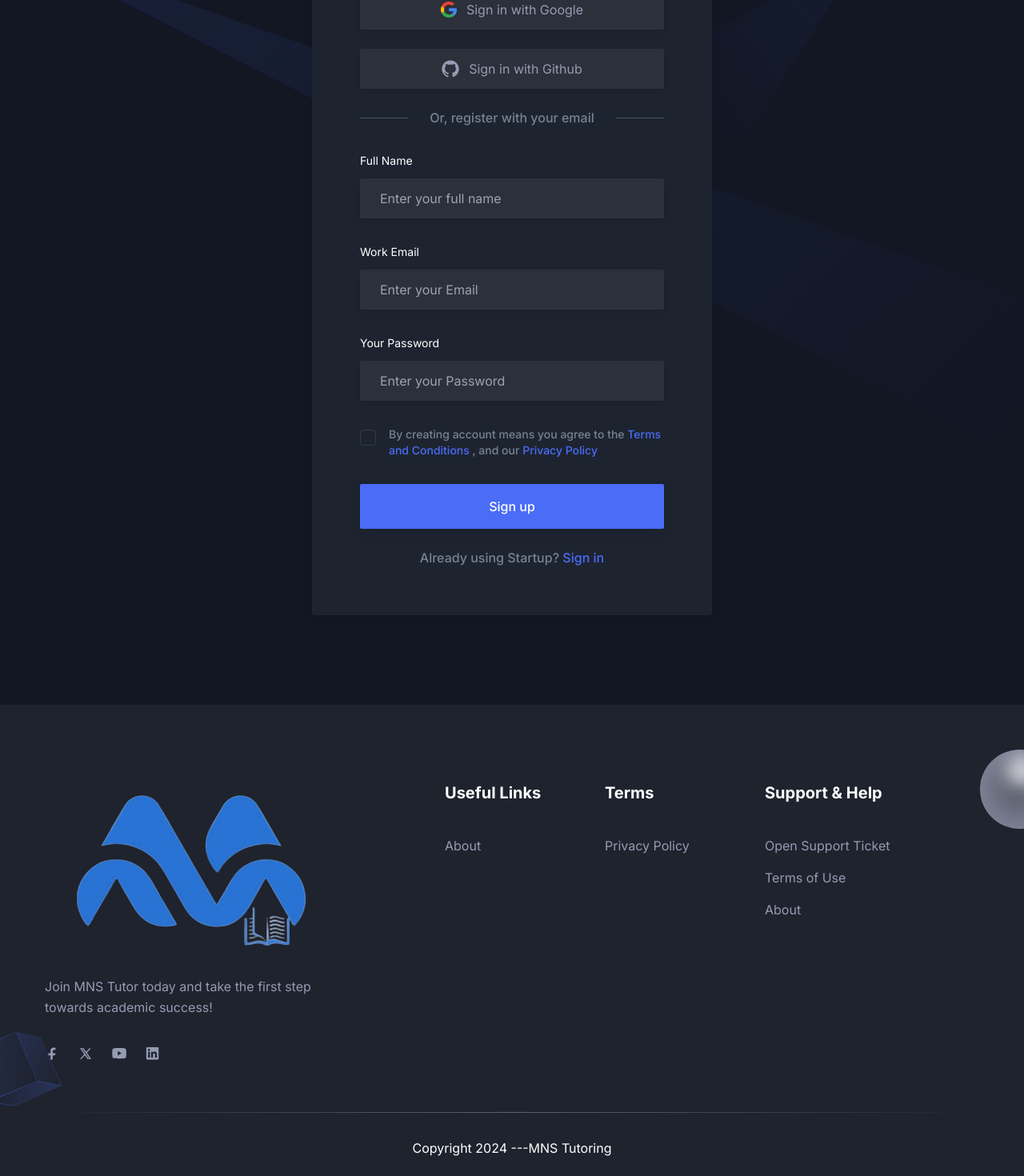
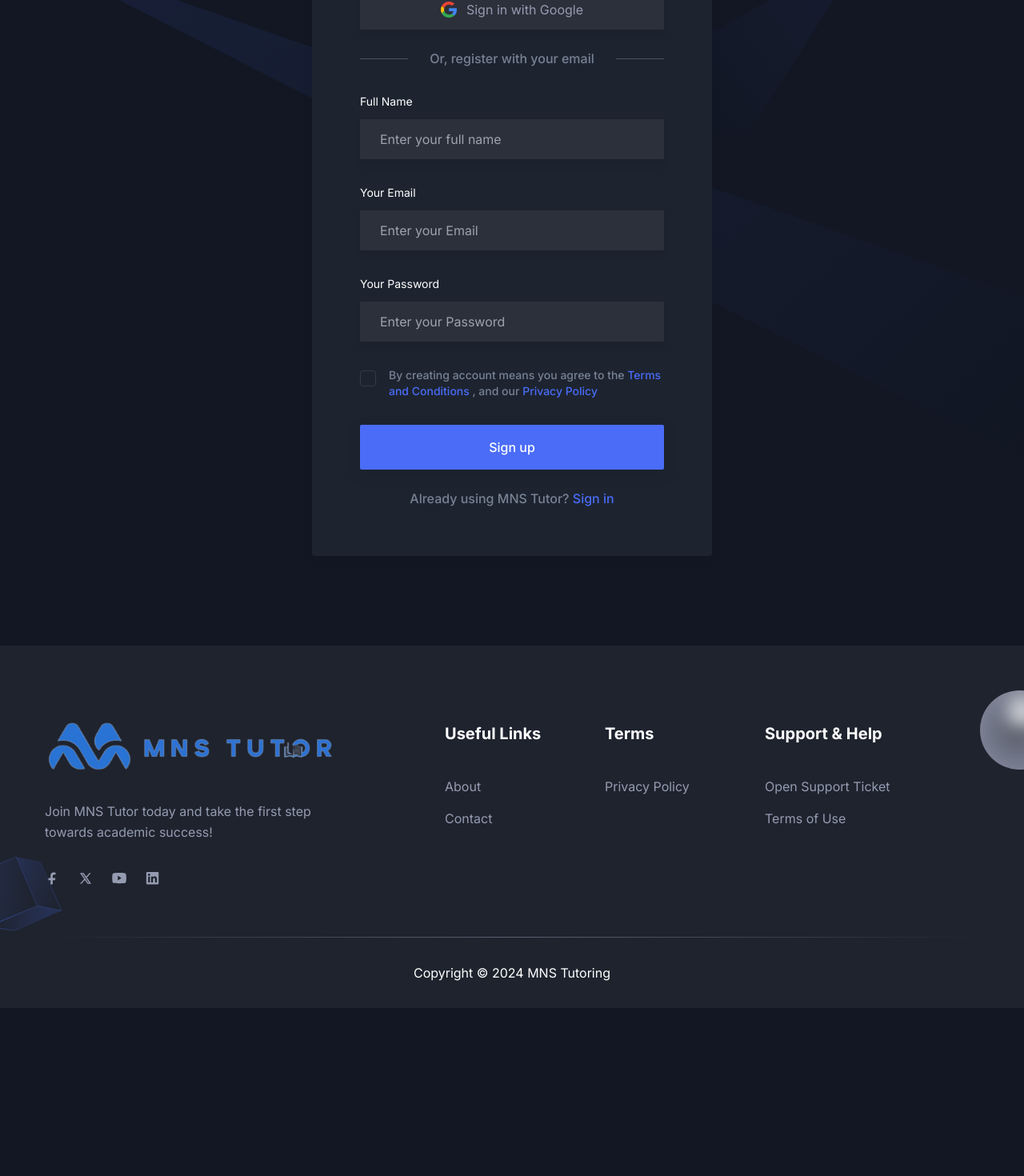
Before and after one commit to sintayehu156/mnstutor, a Next.js app: page /signup in a window 1280 px wide. Shown: the part 369-1839 px from the top of the page at 80% size. After the commit the page ends 1629 px from the top, so only its background shows below. Built offline with nearby package versions, Linux system fonts and the light colour scheme.

Commit message:
copyright

```diff
--- a/src/app/page.tsx
+++ b/src/app/page.tsx
@@ -1,13 +1,9 @@
 import AboutSectionOne from "@/components/About/AboutSectionOne";
 import AboutSectionTwo from "@/components/About/AboutSectionTwo";
-import Blog from "@/components/Blog";
-import Brands from "@/components/Brands";
 import ScrollUp from "@/components/Common/ScrollUp";
 import Contact from "@/components/Contact";
 import Features from "@/components/Features";
 import Hero from "@/components/Hero";
-import Pricing from "@/components/Pricing";
-import Testimonials from "@/components/Testimonials";
 import Video from "@/components/Video";
 import { Metadata } from "next";
 
@@ -26,8 +22,6 @@ export default function Home() {
       <Video />
       <AboutSectionOne />
       <AboutSectionTwo />
-      {/* <Pricing /> */}
-      {/* <Blog /> */}
       <Contact />
     </>
   );
--- a/src/app/signin/page.tsx
+++ b/src/app/signin/page.tsx
@@ -3,8 +3,8 @@ import Link from "next/link";
 import { Metadata } from "next";
 
 export const metadata: Metadata = {
-  title: "Sign In Page | Free Next.js Template for Startup and SaaS",
-  description: "This is Sign In Page for Startup Nextjs Template",
+  title: "Sign In Page | MNS Tutoring",
+  description: "This is Sign In Page for MNS Tutoring",
   // other metadata
 };
 
@@ -59,20 +59,6 @@ const SigninPage = () => {
                   Sign in with Google
                 </button>
 
-                <button className="border-stroke dark:text-body-color-dark dark:shadow-two mb-6 flex w-full items-center justify-center rounded-sm border bg-[#f8f8f8] px-6 py-3 text-base text-body-color outline-none transition-all duration-300 hover:border-primary hover:bg-primary/5 hover:text-primary dark:border-transparent dark:bg-[#2C303B] dark:hover:border-primary dark:hover:bg-primary/5 dark:hover:text-primary dark:hover:shadow-none">
-                  <span className="mr-3">
-                    <svg
-                      fill="currentColor"
-                      width="22"
-                      height="22"
-                      viewBox="0 0 64 64"
-                      xmlns="http://www.w3.org/2000/svg"
-                    >
-                      <path d="M32 1.7998C15 1.7998 1 15.5998 1 32.7998C1 46.3998 9.9 57.9998 22.3 62.1998C23.9 62.4998 24.4 61.4998 24.4 60.7998C24.4 60.0998 24.4 58.0998 24.3 55.3998C15.7 57.3998 13.9 51.1998 13.9 51.1998C12.5 47.6998 10.4 46.6998 10.4 46.6998C7.6 44.6998 10.5 44.6998 10.5 44.6998C13.6 44.7998 15.3 47.8998 15.3 47.8998C18 52.6998 22.6 51.2998 24.3 50.3998C24.6 48.3998 25.4 46.9998 26.3 46.1998C19.5 45.4998 12.2 42.7998 12.2 30.9998C12.2 27.5998 13.5 24.8998 15.4 22.7998C15.1 22.0998 14 18.8998 15.7 14.5998C15.7 14.5998 18.4 13.7998 24.3 17.7998C26.8 17.0998 29.4 16.6998 32.1 16.6998C34.8 16.6998 37.5 16.9998 39.9 17.7998C45.8 13.8998 48.4 14.5998 48.4 14.5998C50.1 18.7998 49.1 22.0998 48.7 22.7998C50.7 24.8998 51.9 27.6998 51.9 30.9998C51.9 42.7998 44.6 45.4998 37.8 46.1998C38.9 47.1998 39.9 49.1998 39.9 51.9998C39.9 56.1998 39.8 59.4998 39.8 60.4998C39.8 61.2998 40.4 62.1998 41.9 61.8998C54.1 57.7998 63 46.2998 63 32.5998C62.9 15.5998 49 1.7998 32 1.7998Z" />
-                    </svg>
-                  </span>
-                  Sign in with Github
-                </button>
                 <div className="mb-8 flex items-center justify-center">
                   <span className="hidden h-[1px] w-full max-w-[70px] bg-body-color/50 sm:block"></span>
                   <p className="w-full px-5 text-center text-base font-medium text-body-color">
--- a/src/app/signup/page.tsx
+++ b/src/app/signup/page.tsx
@@ -3,8 +3,8 @@ import Link from "next/link";
 import { Metadata } from "next";
 
 export const metadata: Metadata = {
-  title: "Sign Up Page | Free Next.js Template for Startup and SaaS",
-  description: "This is Sign Up Page for Startup Nextjs Template",
+  title: "Sign Up Page | MNS Tutoring",
+  description: "This is Sign Up Page for MNS Tutoring",
   // other metadata
 };
 
@@ -59,20 +59,6 @@ const SignupPage = () => {
                   Sign in with Google
                 </button>
 
-                <button className="border-stroke dark:text-body-color-dark dark:shadow-two mb-6 flex w-full items-center justify-center rounded-sm border bg-[#f8f8f8] px-6 py-3 text-base text-body-color outline-none transition-all duration-300 hover:border-primary hover:bg-primary/5 hover:text-primary dark:border-transparent dark:bg-[#2C303B] dark:hover:border-primary dark:hover:bg-primary/5 dark:hover:text-primary dark:hover:shadow-none">
-                  <span className="mr-3">
-                    <svg
-                      fill="currentColor"
-                      width="22"
-                      height="22"
-                      viewBox="0 0 64 64"
-                      xmlns="http://www.w3.org/2000/svg"
-                    >
-                      <path d="M32 1.7998C15 1.7998 1 15.5998 1 32.7998C1 46.3998 9.9 57.9998 22.3 62.1998C23.9 62.4998 24.4 61.4998 24.4 60.7998C24.4 60.0998 24.4 58.0998 24.3 55.3998C15.7 57.3998 13.9 51.1998 13.9 51.1998C12.5 47.6998 10.4 46.6998 10.4 46.6998C7.6 44.6998 10.5 44.6998 10.5 44.6998C13.6 44.7998 15.3 47.8998 15.3 47.8998C18 52.6998 22.6 51.2998 24.3 50.3998C24.6 48.3998 25.4 46.9998 26.3 46.1998C19.5 45.4998 12.2 42.7998 12.2 30.9998C12.2 27.5998 13.5 24.8998 15.4 22.7998C15.1 22.0998 14 18.8998 15.7 14.5998C15.7 14.5998 18.4 13.7998 24.3 17.7998C26.8 17.0998 29.4 16.6998 32.1 16.6998C34.8 16.6998 37.5 16.9998 39.9 17.7998C45.8 13.8998 48.4 14.5998 48.4 14.5998C50.1 18.7998 49.1 22.0998 48.7 22.7998C50.7 24.8998 51.9 27.6998 51.9 30.9998C51.9 42.7998 44.6 45.4998 37.8 46.1998C38.9 47.1998 39.9 49.1998 39.9 51.9998C39.9 56.1998 39.8 59.4998 39.8 60.4998C39.8 61.2998 40.4 62.1998 41.9 61.8998C54.1 57.7998 63 46.2998 63 32.5998C62.9 15.5998 49 1.7998 32 1.7998Z" />
-                    </svg>
-                  </span>
-                  Sign in with Github
-                </button>
                 <div className="mb-8 flex items-center justify-center">
                   <span className="hidden h-[1px] w-full max-w-[60px] bg-body-color/50 sm:block"></span>
                   <p className="w-full px-5 text-center text-base font-medium text-body-color">
@@ -102,7 +88,7 @@ const SignupPage = () => {
                       className="mb-3 block text-sm text-dark dark:text-white"
                     >
                       {" "}
-                      Work Email{" "}
+                      Your Email{" "}
                     </label>
                     <input
                       type="email"
@@ -177,7 +163,7 @@ const SignupPage = () => {
                   </div>
                 </form>
                 <p className="text-center text-base font-medium text-body-color">
-                  Already using Startup?{" "}
+                  Already using MNS Tutor?{" "}
                   <Link href="/signin" className="text-primary hover:underline">
                     Sign in
                   </Link>
--- a/src/components/Contact/index.tsx
+++ b/src/components/Contact/index.tsx
@@ -12,7 +12,7 @@ const Contact = () => {
               "
             >
               <h2 className="mb-3 text-2xl font-bold text-black dark:text-white sm:text-3xl lg:text-2xl xl:text-3xl">
-                Need Help? Open a Ticket
+                Need Help? Contact Us
               </h2>
               <p className="mb-12 text-base font-medium text-body-color">
                 Our support team will get back to you ASAP via email.
@@ -67,7 +67,7 @@ const Contact = () => {
                   </div>
                   <div className="w-full px-4">
                     <button className="rounded-sm bg-primary px-9 py-4 text-base font-medium text-white shadow-submit duration-300 hover:bg-primary/90 dark:shadow-submit-dark">
-                      Submit Ticket
+                      Submit
                     </button>
                   </div>
                 </div>
--- a/src/components/Features/index.tsx
+++ b/src/components/Features/index.tsx
@@ -9,7 +9,7 @@ const Features = () => {
         <div className="container">
           <SectionTitle
             title="Our Tutors!"
-            paragraph="Our tutors are not just teachers; they are mentors who are passionate about helping you succeed. They are experts in their respective fields and have a proven track record of academic excellence. With their guidance, you'll gain a deeper understanding of your subjects and the confidence to excel in your studies."
+            paragraph="Our tutors are not just teachers, they are mentors who are passionate about helping you succeed. They are experts in their respective fields and have a proven track record of academic excellence. With their guidance, you'll gain a deeper understanding of your subjects and the confidence to excel in your studies."
             center
           />
 
--- a/src/components/Footer/index.tsx
+++ b/src/components/Footer/index.tsx
@@ -12,7 +12,7 @@ const Footer = () => {
               <div className="mb-12 max-w-[360px] lg:mb-16">
                 <Link href="/" className="mb-8 inline-block">
                   <Image
-                    src="/images/logo/logo.png"
+                    src="/images/logo/logo1.png"
                     alt="logo"
                     className="w-full"
                     width={140}
@@ -116,7 +116,16 @@ const Footer = () => {
                     >
                       About
                     </Link>
-                  </li>
+                    </li>
+                    <li>
+                    <Link
+                      href="/contact"
+                      className="mb-4 inline-block text-base text-body-color duration-300 hover:text-primary dark:text-body-color-dark dark:hover:text-primary"
+                    >
+                      Contact
+                    </Link>
+                    </li>
+
                 </ul>
               </div>
             </div>
@@ -163,14 +172,6 @@ const Footer = () => {
                       Terms of Use
                     </Link>
                   </li>
-                  <li>
-                    <Link
-                      href="/about"
-                      className="mb-4 inline-block text-base text-body-color duration-300 hover:text-primary dark:text-body-color-dark dark:hover:text-primary"
-                    >
-                      About
-                    </Link>
-                  </li>
                 </ul>
               </div>
             </div>
@@ -179,24 +180,7 @@ const Footer = () => {
           <div className="h-px w-full bg-gradient-to-r from-transparent via-[#D2D8E183] to-transparent dark:via-[#959CB183]"></div>
           <div className="py-8">
             <p className="text-center text-base text-body-color dark:text-white">
-             Copyright{" "}
-              <a
-                href="http://uideck.com"
-                target="_blank"
-                rel="noopener noreferrer"
-                className="hover:text-primary"
-              >
-                2024
-              </a>{" "}
-              {" "}
-              <a
-                href="https://nextjstemplates.com"
-                target="_blank"
-                rel="noopener noreferrer"
-                className="hover:text-primary"
-              >
-                ---MNS Tutoring
-              </a>
+             Copyright &copy; 2024 MNS Tutoring
             </p>
           </div>
         </div>
--- a/src/components/Video/index.tsx
+++ b/src/components/Video/index.tsx
@@ -13,14 +13,13 @@ const Video = () => {
     <section className="relative z-10 py-16 md:py-20 lg:py-28">
       <div className="container">
         <SectionTitle
-          title="Student Resources          "
-          paragraph="We provide a wealth of resources to support your learning journey:
+          title="Student Resources"
+          paragraph="We provide a wealth of resources to support your learning journey
 
           Educational Videos: Access our library of pre-recorded video lessons on various subjects.
           Practice Tests: Take practice tests to assess your knowledge and prepare for exams.
           Study Guides: Use our comprehensive study guides to review key concepts and prepare for your classes.
           Tutoring Blog: Stay updated with our blog, featuring tips on studying, time management, and other educational topics.
-
           "
           center
           mb="80px"
```
Also changed, not shown: public/images/logo/logo1.png, 1 other file (tests, documents, lock files or other folders).
